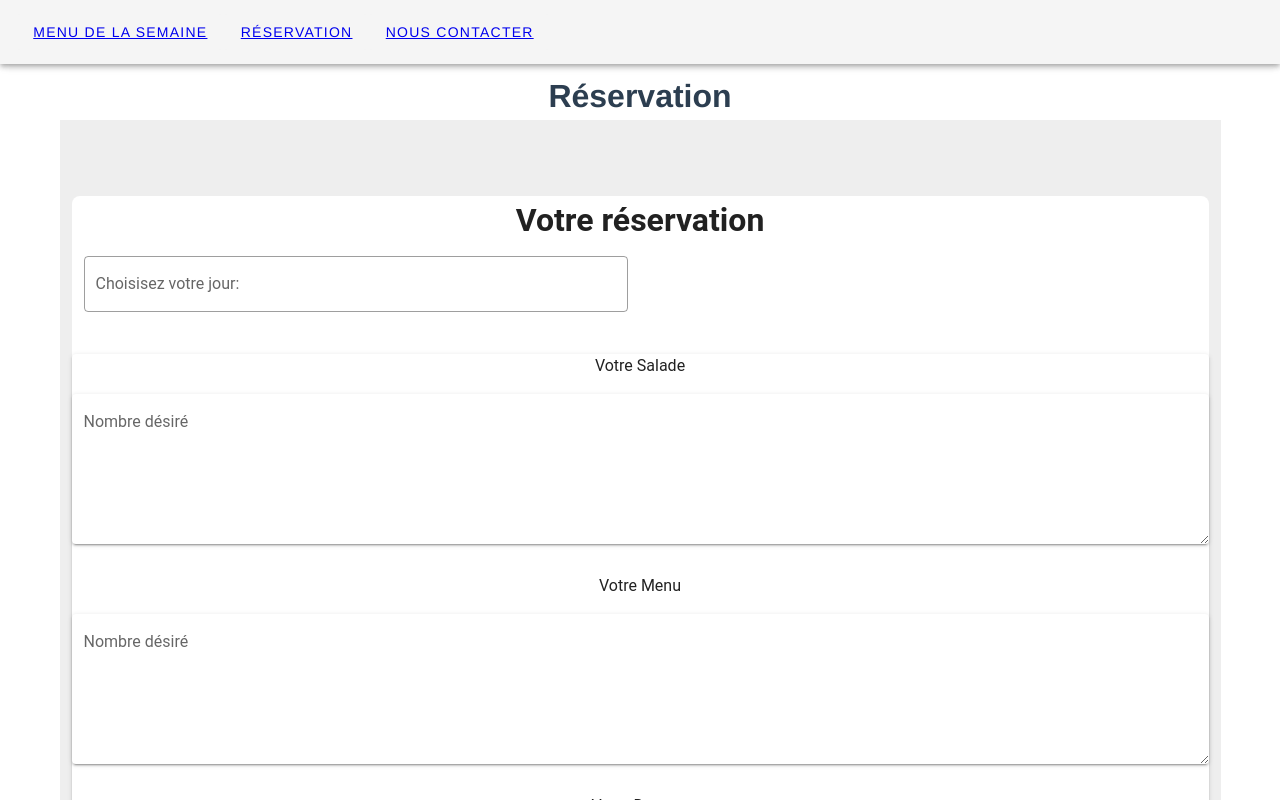
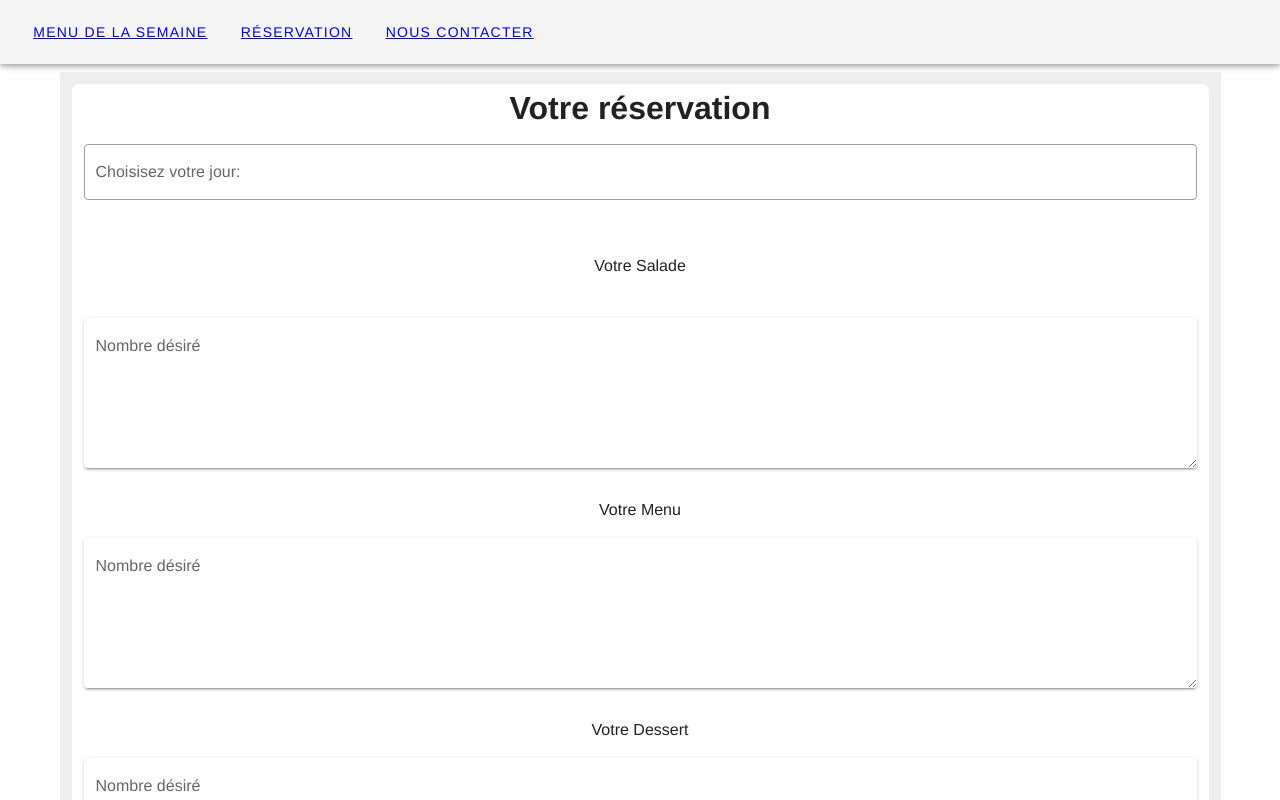
Before and after one commit to Realise-Formation-Digital/STAGE-book-your-plate-front, a Vue app: page /Booking in a window 1280 px wide. Shown: the top 800 px of the page. Built offline with nearby package versions, Linux system fonts and the light colour scheme.

Commit message:
Clean and comments

```diff
--- a/src/App.vue
+++ b/src/App.vue
@@ -19,7 +19,7 @@ export default {
   name: "App",
   components: {
     Header,
-    Footer
+    Footer,
   },
 };
 </script>
--- a/src/components/Booking.vue
+++ b/src/components/Booking.vue
@@ -1,31 +1,18 @@
 <template>
   <div>
-    <h1>Réservation</h1>
-
-    <div style="transform-origin: center top 0px">
-      <div
-        data-app="true"
-        class="v-application v-application--is-ltr theme--light"
-        id="inspire"
-        file="wireframes/constrained"
-      >
     <div class="v-application--wrap">
-          <main
-            class="v-main grey lighten-3"
-            data-booted="true"
-            style="padding: 64px 0px 0px"
-          >
+      <main class="v-main grey lighten-3" data-booted="true">
         <div class="v-main__wrap">
           <div class="container">
             <div class="row">
-                  <!--Container for display-->
               <div class="col">
                 <div
                   class="v-sheet theme--light rounded-lg"
                   style="min-height: 50vh"
                 >
                   <h1>Votre réservation</h1>
-                      <v-col cols="12" md="6">
+                  <!--Day selector-->
+                  <v-col cols="12" md="12">
                     <v-select
                       :items="items"
                       @change="selectPlate($event)"
@@ -33,12 +20,18 @@
                       outlined
                     ></v-select>
                   </v-col>
-
-                      <v-card>
-                        <p :id="salade">Votre Salade</p>
-                        <v-textarea solo name="input-7-4" label="Nombre désiré"
+                  <!--Container for display based on choosen day-->
+                  <v-container>
+                    <v-row>
+                      <v-col><p :id="salade">Votre Salade</p></v-col>
+                    </v-row>
+                    <v-row>
+                      <v-col
+                        ><v-textarea solo name="input-7-4" label="Nombre désiré"
                           >Votre plat</v-textarea
+                        ></v-col
                       >
+                    </v-row>
                     <p :id="menu">Votre Menu</p>
                     <v-textarea solo name="input-7-4" label="Nombre désiré"
                       >Votre plat</v-textarea
@@ -49,23 +42,26 @@
                       name="input-7-4"
                       label="Nombre désiré"
                     ></v-textarea>
-                      </v-card>
-
+                    <!--Commentary box-->
                     <v-textarea
                       solo
                       name="input-7-4"
                       label="Commentaire"
                     ></v-textarea>
-                        <v-card>Résumé Commande:</v-card>
+                    <!--Order summary-->
+                    <v-card class="mx-auto" max-width="100%" max-height="100%"
+                      >Résumé Commande:</v-card
+                    >
+                    <!--Submit order-->
+                    <br />
                     <v-btn @click="submit()">Envoyer</v-btn>
+                  </v-container>
                 </div>
               </div>
             </div>
           </div>
         </div>
       </main>
-        </div>
-      </div>
     </div>
   </div>
 </template>
--- a/src/components/Home.vue
+++ b/src/components/Home.vue
@@ -1,7 +1,5 @@
 <template>
   <div>
-    <h1>Home</h1>
-
     <div style="transform-origin: center top 0px">
       <div
         data-app="true"
--- a/src/services/services.js
+++ b/src/services/services.js
@@ -11,4 +11,4 @@ export function getPlateByWeekday() {
 }
 
 
-// console.log(new Date().toISOString())
+console.log(new Date().toISOString())
```
Lines whose indentation alone changed are shown as unchanged.
